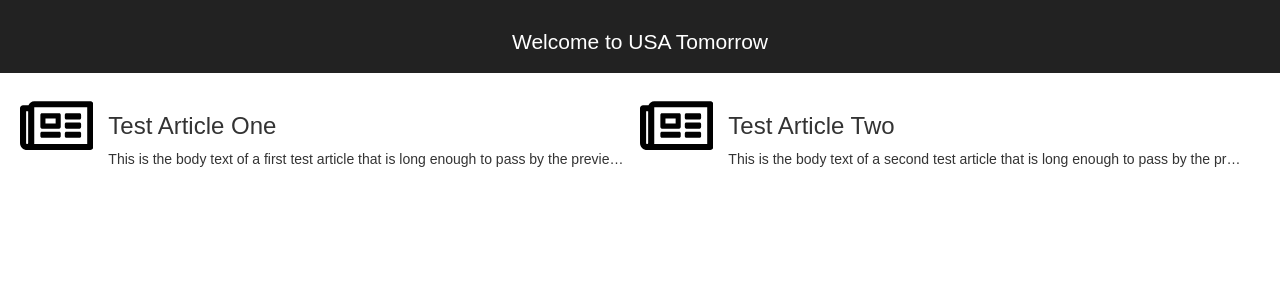
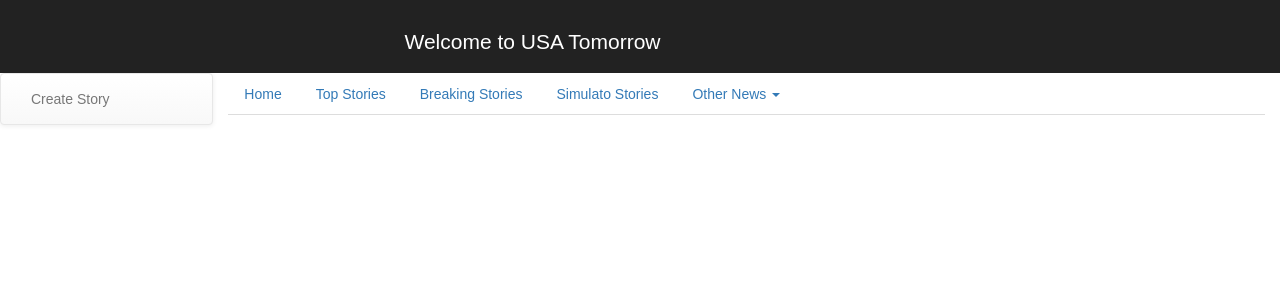
Before and after one commit to GannettDigital/simulato-test-site, a React (Create React App) app: page / in a window 1280 px wide. Shown: the top 300 px of the page. Built offline with nearby package versions, Linux system fonts and the light colour scheme.

Commit message:
issue-5 added more components for additional acceptance tests

```diff
--- a/src/App.css
+++ b/src/App.css
@@ -1,10 +1,5 @@
 .App {
   text-align: center;
-}
-
-.App-logo {
-  animation: App-logo-spin infinite 20s linear;
-  height: 80px;
 }
 
 .App-header {
@@ -30,6 +25,7 @@
 
 .container-fluid {
   height: 100%;
+  padding: 0px;
 }
 
 .News-article-text {
@@ -38,8 +34,3 @@
   width: 100%;
   overflow: hidden;
 }
-
-@keyframes App-logo-spin {
-  from { transform: rotate(0deg); }
-  to { transform: rotate(360deg); }
-}
--- a/src/App.js
+++ b/src/App.js
@@ -1,7 +1,9 @@
 import React, { Component } from 'react';
-import { Grid, Row, Col } from 'react-bootstrap';
+import { Grid, Row, Col, Nav,
+  NavItem, NavDropdown, MenuItem, Tab } from 'react-bootstrap';
 import './App.css';
-import NewsArticleRows from './news-article-rows.js';
+import NewsArticleRows from './news-article-rows';
+import SideBar from './side-bar';
 
 class App extends Component {
 
@@ -10,15 +12,45 @@ class App extends Component {
       <div>
         <Grid fluid>
           <Row className="App-header" id="siteHeader">
-            <Col xs={12} md={12}>
+            <Col xs={10} md={10}>
               <header>
                 <h1 className="App-title">Welcome to USA Tomorrow</h1>
               </header>
             </Col>
           </Row>
-          <Row className="App-body">
-            <NewsArticleRows />
-          </Row>
+          <Col xs={2} md={2}>
+            <Row className="side-bar">
+              <SideBar />
+            </Row>
+          </Col>
+          <Col xs={10} md={10}>
+          <Tab.Container id="main-tab-contet">
+            <Row className="clearFix">
+              <Col sm={12}>
+                <Nav bsStyle="tabs">
+                  <NavItem eventKey={1}>Home</NavItem>
+                  <NavItem eventKey={2}>Top Stories</NavItem>
+                  <NavItem eventKey={3}>Breaking Stories</NavItem>
+                  <NavItem eventKey={4}>Simulato Stories</NavItem>
+                  <NavDropdown eventKey={5} title="Other News" id="nav-dropdown">
+                    <MenuItem eventKey="4.1">Here</MenuItem>
+                    <MenuItem eventKey="4.2">There</MenuItem>
+                    <MenuItem eventKey="4.3">Anywhere</MenuItem>
+                    <MenuItem eventKey="4.4">Green Eggs and Ham</MenuItem>
+                  </NavDropdown>
+                </Nav>
+              </Col>
+              <Col sm={12}>
+                <Tab.Content animation>
+                  <Tab.Pane eventKey={1}><Row className="App-body"></Row></Tab.Pane>
+                  <Tab.Pane eventKey={2}><Row className="App-body"><NewsArticleRows /></Row></Tab.Pane>
+                  <Tab.Pane eventKey={3}><Row className="App-body"><NewsArticleRows /></Row></Tab.Pane>
+                  <Tab.Pane eventKey={4}><Row className="App-body"><NewsArticleRows /></Row></Tab.Pane>
+                </Tab.Content>
+              </Col>
+            </Row>
+          </Tab.Container>
+          </Col>
         </Grid>
       </div>
     );
--- /dev/null
+++ b/src/create-story-modal.js
@@ -0,0 +1,77 @@
+import React from 'react';
+import { Modal, Button, form, FormGroup,
+        FormControl, ControlLabel,  } from 'react-bootstrap';
+
+export default class CreateStoryModal extends React.Component {
+    constructor(props, context) {
+        super(props, context);
+
+        this.handleTitleChange = this.handleTitleChange.bind(this);
+        this.handleBodyChange = this.handleBodyChange.bind(this);
+        this.createStory = this.createStory.bind(this);
+
+        this.state = {
+          titleValue: '',
+          bodyValue: '',
+        };
+    }
+
+    handleTitleChange(e) {
+        this.setState({ value: e.target.titleValue });
+    }
+
+    handleBodyChange(e) {
+        this.setState({ value: e.target.bodyValue });
+    }
+
+    createStory(event) {
+        event.preventDefault();
+        alert(this.state.titleValue);
+        alert(this.state.bodyValue);
+        this.props.handleClose();
+    }
+
+
+  render() {
+    return (
+      <Modal show={this.props.show} onHide={this.props.handleClose} id={this.props.id}>
+        <Modal.Header closeButton>
+            <Modal.Title id={`${this.props.id}ModalTitle`}>Create Story</Modal.Title>
+        </Modal.Header>
+        <Modal.Body>
+            <form id={`${this.props.id}ModalForm`}>
+                <FormGroup controlId="formBasicText">
+                    <ControlLabel>Enter Story Title</ControlLabel>
+                    <FormControl
+                        type="text"
+                        value={this.state.value}
+                        placeholder="Enter text"
+                        onChange={this.handleChange}
+                    />
+                </FormGroup>
+                <FormGroup controlId="formControlsTextArea">
+                    <ControlLabel>Enter story text</ControlLabel>
+                    <FormControl
+                        componentClass="textarea"
+                        placeholder="Story Body"
+                        onChange={this.handleBodyChange}
+                    />
+                </FormGroup>
+                <FormGroup controlId="formControlsSelect">
+                <ControlLabel>Select A Classification</ControlLabel>
+                <FormControl componentClass="select" placeholder="select">
+                    <option value="select">Top Stories</option>
+                    <option value="option1">Breaking Stories</option>
+                    <option value="option1">Simulato Stories</option>
+                </FormControl>
+                </FormGroup>
+                <Button type="submit" onClick={this.createStory}>Submit</Button>
+            </form>
+        </Modal.Body>
+        <Modal.Footer>
+          <Button id={`${this.props.id}ModalCloseButton`} onClick={this.props.handleClose}>Close</Button>
+        </Modal.Footer>
+      </Modal>
+    );
+  }
+}
--- /dev/null
+++ b/src/side-bar.js
@@ -0,0 +1,43 @@
+import React from 'react';
+import {Navbar, Nav, NavItem } from 'react-bootstrap';
+import CreateStoryModal from './create-story-modal.js';
+
+export default class SideBar extends React.Component {
+  constructor(props) {
+    super(props);
+    this.state = {
+      showStoryModal: false
+    };
+
+    this.handleShow = this.handleShow.bind(this);
+    this.handleClose = this.handleClose.bind(this);
+  };
+
+  handleClose() {
+    this.setState({ showStoryModal: false });
+  }
+
+  handleShow() {
+    this.setState({ showStoryModal: true });
+  }
+
+  render() {
+    return (
+    <div>
+      <Navbar>
+        <Nav>
+          <NavItem onClick={this.handleShow}>
+                Create Story
+          </NavItem>
+        </Nav>
+      </Navbar>
+      <CreateStoryModal
+        handleClose={this.handleClose}
+        show={this.state.showStoryModal}
+        id="createStory"
+      >
+      </CreateStoryModal>
+    </div>
+    );
+  }
+}
```
Also changed, not shown: 1 other file (tests, documents, lock files or other folders).
